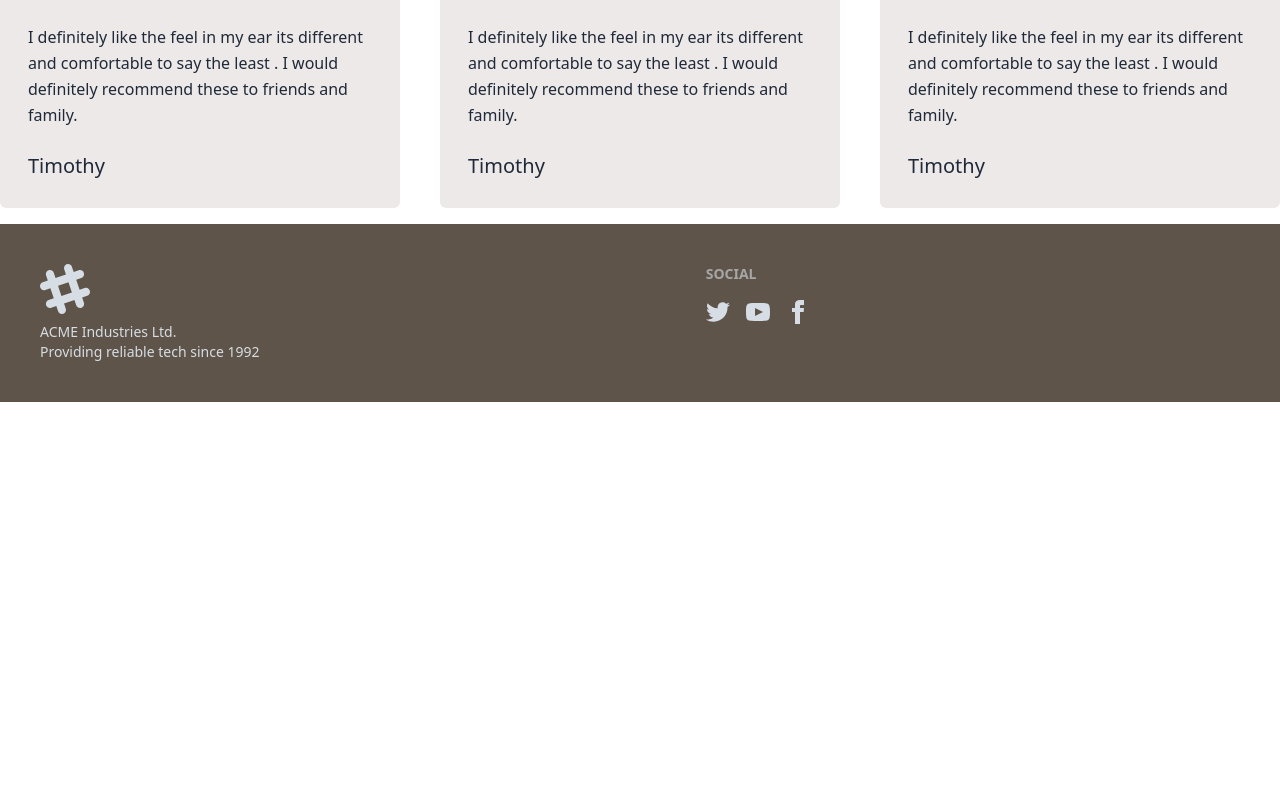
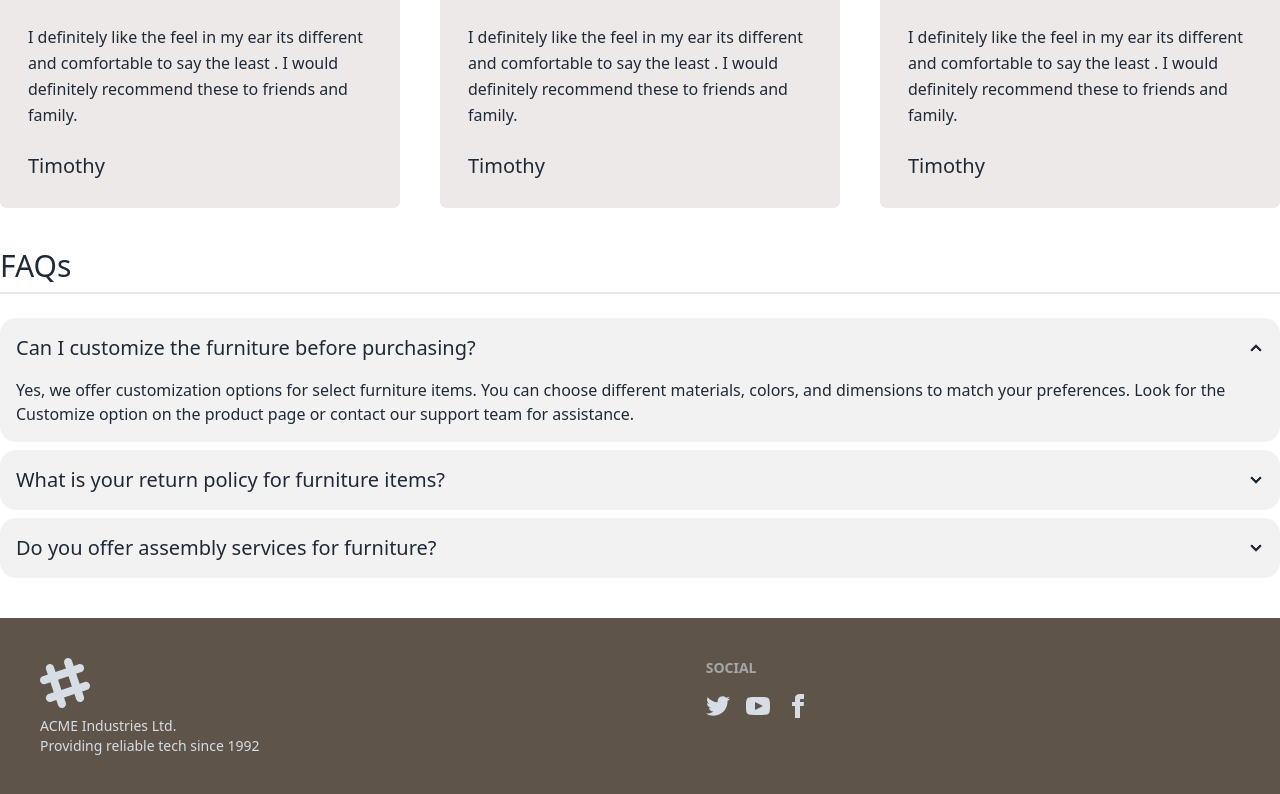
Before and after one commit to ahmed-jobayer/urban-nest-client, a React (Vite) app: page / in a window 1280 px wide. Shown: the part 2178-2972 px from the top of the page. Before the commit the page ends 2580 px from the top, so only its background shows below. Built offline with nearby package versions, Linux system fonts and the light colour scheme.

Commit message:
faq section added

```diff
--- /dev/null
+++ b/src/components/home/Accordion.jsx
@@ -0,0 +1,55 @@
+const Accordion = () => {
+  return (
+    <div className="my-10 ">
+      <h2 className="text-3xl border-b-2 pb-2 mb-6">FAQs</h2>
+      <div className="flex flex-col gap-2">
+        <div className="collapse collapse-arrow bg-base-200">
+          <input type="radio" name="my-accordion-2" defaultChecked />
+          <div className="collapse-title text-xl font-medium">
+            Can I customize the furniture before purchasing?
+          </div>
+          <div className="collapse-content">
+            <p>
+              Yes, we offer customization options for select furniture items.
+              You can choose different materials, colors, and dimensions to
+              match your preferences. Look for the Customize option on the
+              product page or contact our support team for assistance.
+            </p>
+          </div>
+        </div>
+        <div className="collapse collapse-arrow bg-base-200">
+          <input type="radio" name="my-accordion-2" />
+          <div className="collapse-title text-xl font-medium">
+            What is your return policy for furniture items?
+          </div>
+          <div className="collapse-content">
+            <p>
+              We accept returns within 14 days of delivery for most furniture
+              items, provided they are in their original condition and
+              packaging. Customized or made-to-order items are non-returnable
+              unless they arrive damaged or defective. Please review our full
+              return policy <a className="link link-primary">here</a>.
+            </p>
+          </div>
+        </div>
+        <div className="collapse collapse-arrow bg-base-200">
+          <input type="radio" name="my-accordion-2" />
+          <div className="collapse-title text-xl font-medium">
+            Do you offer assembly services for furniture?
+          </div>
+          <div className="collapse-content">
+            <p>
+              Yes, we provide assembly services for most furniture items at an
+              additional cost. You can select this option during checkout, or
+              contact our team to schedule professional assembly after delivery.
+              Instructions for self-assembly are also included with every
+              purchase.
+            </p>
+          </div>
+        </div>
+      </div>
+    </div>
+  );
+};
+
+export default Accordion;
--- a/src/pages/Home.jsx
+++ b/src/pages/Home.jsx
@@ -3,6 +3,7 @@ import FeaturedProducts from "../components/home/FeaturedProducts";
 import Hero from "../components/home/Hero";
 import Testimonials from "../components/home/Testimonials";
 import Categories from "../components/home/Categories";
+import Accordion from "../components/home/Accordion";
 
 const Home = () => {
   return (
@@ -15,6 +16,7 @@ const Home = () => {
         <FeaturedProducts />
         <Categories/>
         <Testimonials/>
+        <Accordion/>
       </div>
     </div>
   );
```
